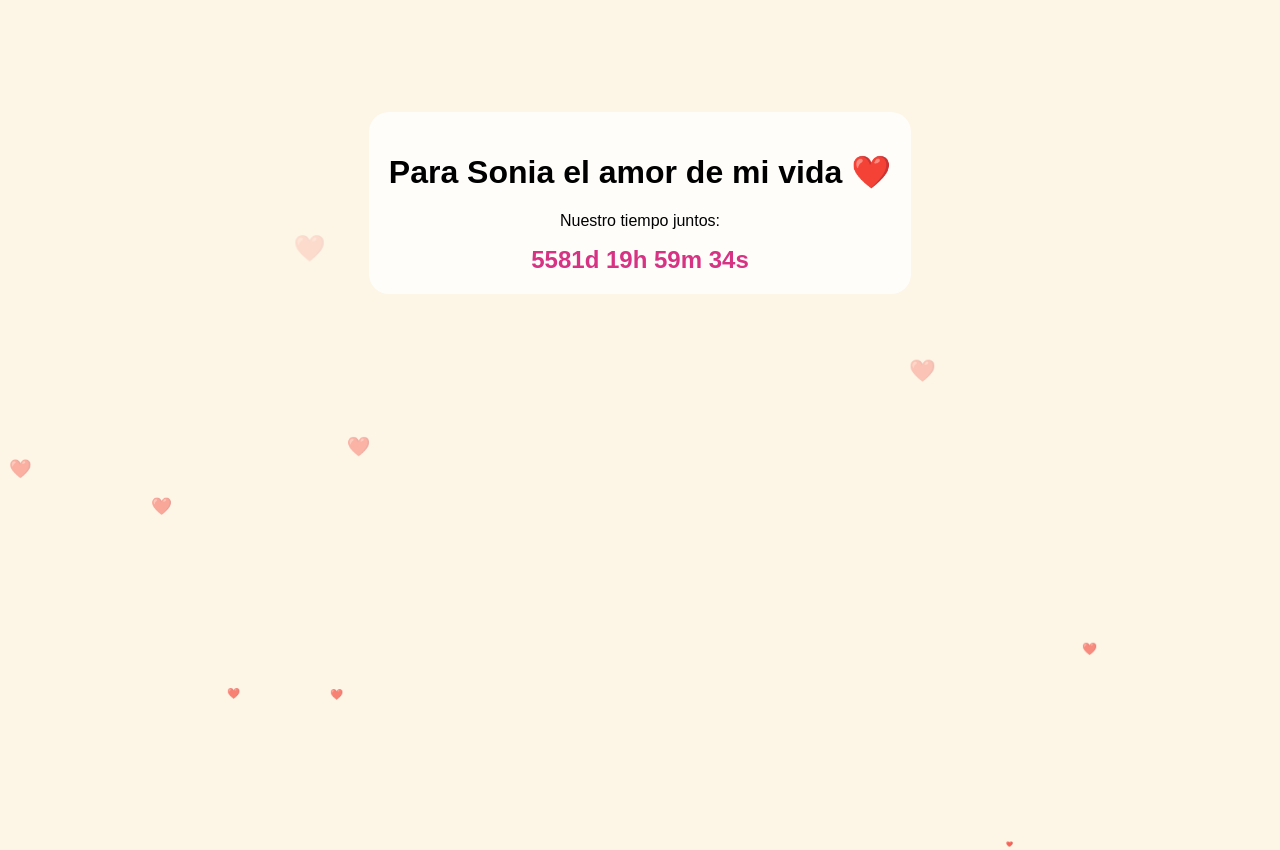
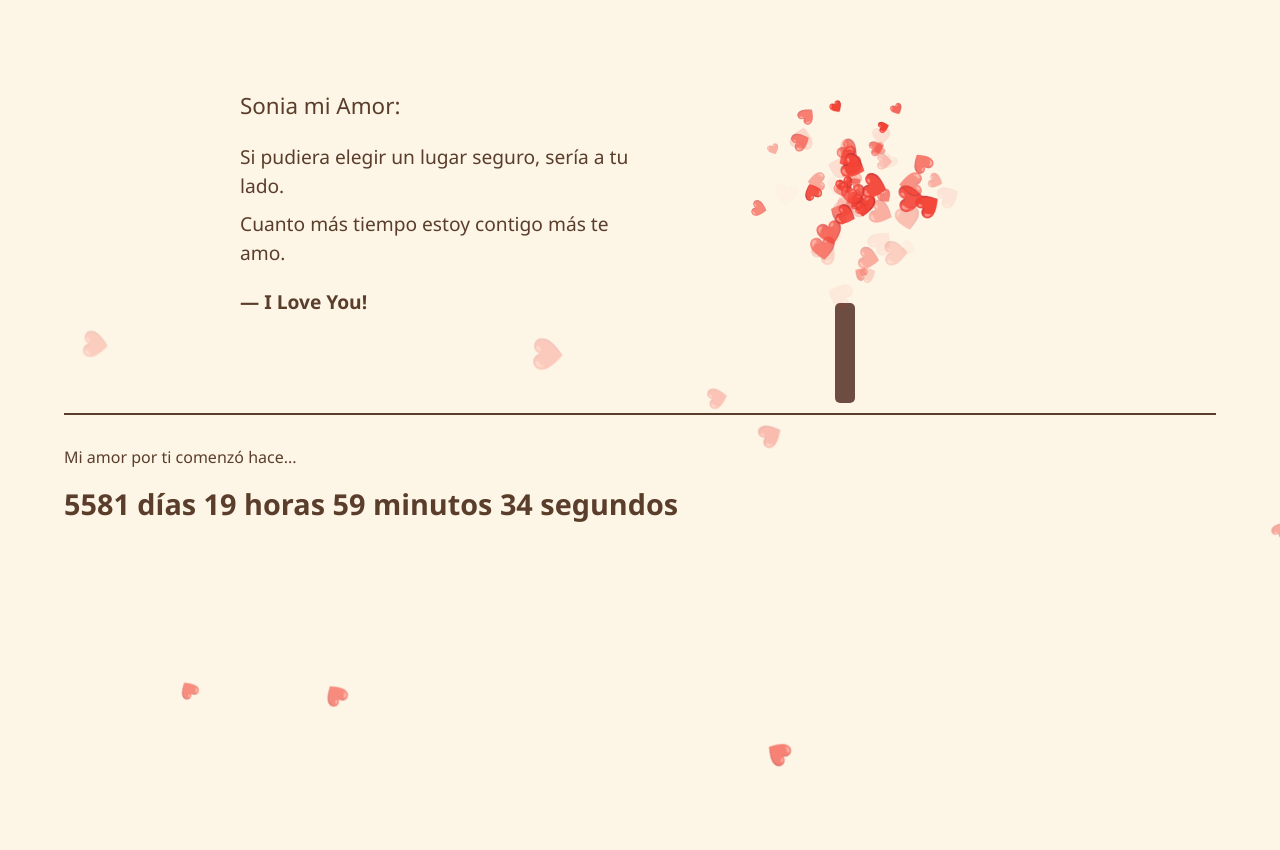
Before and after one commit to blackdiamante-cloud/para-mi-amor, a plain HTML site: page index.html in a window 1280 px wide. Shown: the part 197-1047 px from the top of the page. Drawn offline with Linux system fonts and the light colour scheme.

Commit message:
Update index.html

```diff
--- a/index.html
+++ b/index.html
@@ -2,42 +2,137 @@
 <html lang="es">
 <head>
     <meta charset="UTF-8">
+    <meta name="viewport" content="width=device-width, initial-scale=1.0">
+    <title>Para Sonia el amor de mi vida</title>
     <style>
-        /* CSS INTEGRADO */
+        :root {
+            --text-color: #5a3e2b;
+            --heart-red: #ff4d6d;
+            --bg-color: #fdf5e6;
+        }
+
         body {
-            margin: 0; height: 100vh; display: flex; flex-direction: column;
-            justify-content: center; align-items: center;
-            background: #fdf5e6; font-family: sans-serif; overflow: hidden;
+            margin: 0;
+            height: 100vh;
+            display: flex;
+            justify-content: center;
+            align-items: center;
+            background: var(--bg-color);
+            font-family: 'Segoe UI', Tahoma, Geneva, Verdana, sans-serif;
+            overflow: hidden;
         }
-        .card { text-align: center; z-index: 10; background: rgba(255,255,255,0.8); padding: 20px; border-radius: 20px; }
-        #timer { font-size: 1.5rem; font-weight: bold; color: #d63384; margin-top: 10px; }
 
-        /* Animación de los corazones */
-        .heart-particle {
+        .container {
+            width: 90%;
+            max-width: 800px;
+            display: flex;
+            flex-direction: row;
+            align-items: center;
+            justify-content: space-between;
+            position: relative;
+            z-index: 10;
+        }
+
+        /* Lado Izquierdo: Texto */
+        .text-section {
+            flex: 1;
+            padding-right: 20px;
+            color: var(--text-color);
+        }
+
+        .text-section p { font-size: 1.2rem; margin: 10px 0; line-height: 1.5; }
+        .greeting { font-size: 1.4rem !important; margin-bottom: 20px !important; }
+        .signature { font-weight: bold; margin-top: 20px !important; }
+
+        /* Lado Derecho: Árbol */
+        .tree-section {
+            flex: 1;
+            position: relative;
+            height: 400px;
+            display: flex;
+            justify-content: center;
+            align-items: flex-end;
+        }
+
+        .trunk {
+            width: 20px;
+            height: 100px;
+            background: #6d4c41;
+            border-radius: 5px;
+            position: relative;
+        }
+
+        /* La copa del árbol hecha de corazones */
+        .tree-crown {
             position: absolute;
-            color: #ff4d6d;
-            font-size: 20px;
-            user-select: none;
-            animation: moveUp 4s linear infinite;
+            bottom: 90px;
+            width: 250px;
+            height: 250px;
         }
-        @keyframes moveUp {
-            0% { transform: translateY(100vh) scale(0); opacity: 1; }
-            100% { transform: translateY(-10vh) scale(1.5); opacity: 0; }
+
+        /* Cronómetro Inferior */
+        .timer-container {
+            position: absolute;
+            bottom: 10%;
+            left: 5%;
+            width: 90%;
+            border-top: 2px solid var(--text-color);
+            padding-top: 15px;
+            color: var(--text-color);
+        }
+
+        #timer { font-size: 1.8rem; font-weight: bold; }
+
+        /* Corazones flotantes del fondo */
+        .floating-heart {
+            position: absolute;
+            color: var(--heart-red);
+            opacity: 0.6;
+            pointer-events: none;
+            animation: floatUp linear infinite;
+        }
+
+        @keyframes floatUp {
+            0% { transform: translateY(110vh) rotate(0deg); opacity: 1; }
+            100% { transform: translateY(-10vh) rotate(360deg); opacity: 0; }
+        }
+
+        /* Responsive para celulares */
+        @media (max-width: 600px) {
+            .container { flex-direction: column; text-align: center; }
+            .text-section { padding-right: 0; }
+            .tree-section { height: 250px; margin-top: 20px; }
+            .tree-crown { width: 180px; height: 180px; bottom: 60px; }
+            #timer { font-size: 1.2rem; }
         }
     </style>
 </head>
 <body>
 
-    <div class="card">
-        <h1>Para Sonia el amor de mi vida ❤️</h1>
-        <p>Nuestro tiempo juntos:</p>
-        <div id="timer">Cargando contador...</div>
+    <div class="container">
+        <div class="text-section">
+            <p class="greeting">Sonia mi Amor:</p>
+            <p>Si pudiera elegir un lugar seguro, sería a tu lado.</p>
+            <p>Cuanto más tiempo estoy contigo más te amo.</p>
+            <p class="signature">— I Love You!</p>
+        </div>
+
+        <div class="tree-section">
+            <div class="trunk"></div>
+            <div class="tree-crown" id="treeCrown"></div>
+        </div>
+    </div>
+
+    <div class="timer-container">
+        <p>Mi amor por ti comenzó hace...</p>
+        <div id="timer">000 días 00 horas 00 min 00 seg</div>
     </div>
 
     <script>
-        // JAVASCRIPT INTEGRADO
-        const startDate = new Date(2010, 9, 31, 0, 0, 0); // Ajusta tu fecha aquí (Año, Mes-1, Día)
+        // 1. CONFIGURA TU FECHA AQUÍ
+        const startDate = new Date(2010, 9, 31, 0, 0, 0); // Año, Mes(0-11), Día...
 
+        // 2. Lógica del Contador
         function updateTimer() {
             const now = new Date();
             const diff = now - startDate;
@@ -45,21 +140,45 @@
             const h = Math.floor((diff / (1000 * 60 * 60)) % 24);
             const m = Math.floor((diff / 1000 / 60) % 60);
             const s = Math.floor((diff / 1000) % 60);
-            document.getElementById('timer').innerText = `${d}d ${h}h ${m}m ${s}s`;
+            document.getElementById('timer').innerText =
+                `${d} días ${h} horas ${m} minutos ${s} segundos`;
         }
 
-        function createHeart() {
-            const heart = document.createElement('div');
-            heart.className = 'heart-particle';
-            heart.innerHTML = '❤️';
-            heart.style.left = Math.random() * 100 + 'vw';
-            heart.style.animationDuration = (Math.random() * 2 + 3) + 's';
-            document.body.appendChild(heart);
-            setTimeout(() => heart.remove(), 4000);
+        // 3. Generar el árbol de corazones
+        function buildTree() {
+            const crown = document.getElementById('treeCrown');
+            for (let i = 0; i < 60; i++) {
+                const heart = document.createElement('div');
+                heart.innerHTML = '❤️';
+                heart.style.position = 'absolute';
+                // Posicionamiento aleatorio dentro de un círculo para formar la copa
+                const angle = Math.random() * Math.PI * 2;
+                const radius = Math.random() * 100;
+                heart.style.left = (125 + Math.cos(angle) * radius) + 'px';
+                heart.style.top = (125 + Math.sin(angle) * radius) + 'px';
+                heart.style.fontSize = (Math.random() * 15 + 10) + 'px';
+                heart.style.transform = `rotate(${Math.random() * 360}deg)`;
+                heart.style.opacity = Math.random();
+                crown.appendChild(heart);
+            }
         }
 
+        // 4. Lluvia de corazones al fondo
+        function spawnHeart() {
+            const h = document.createElement('div');
+            h.className = 'floating-heart';
+            h.innerHTML = '❤️';
+            h.style.left = Math.random() * 100 + 'vw';
+            h.style.fontSize = (Math.random() * 20 + 10) + 'px';
+            h.style.animationDuration = (Math.random() * 3 + 4) + 's';
+            document.body.appendChild(h);
+            setTimeout(() => h.remove(), 6000);
+        }
+
+        // Iniciar todo
         setInterval(updateTimer, 1000);
-        setInterval(createHeart, 300);
+        setInterval(spawnHeart, 400);
+        buildTree();
         updateTimer();
     </script>
 </body>
```
